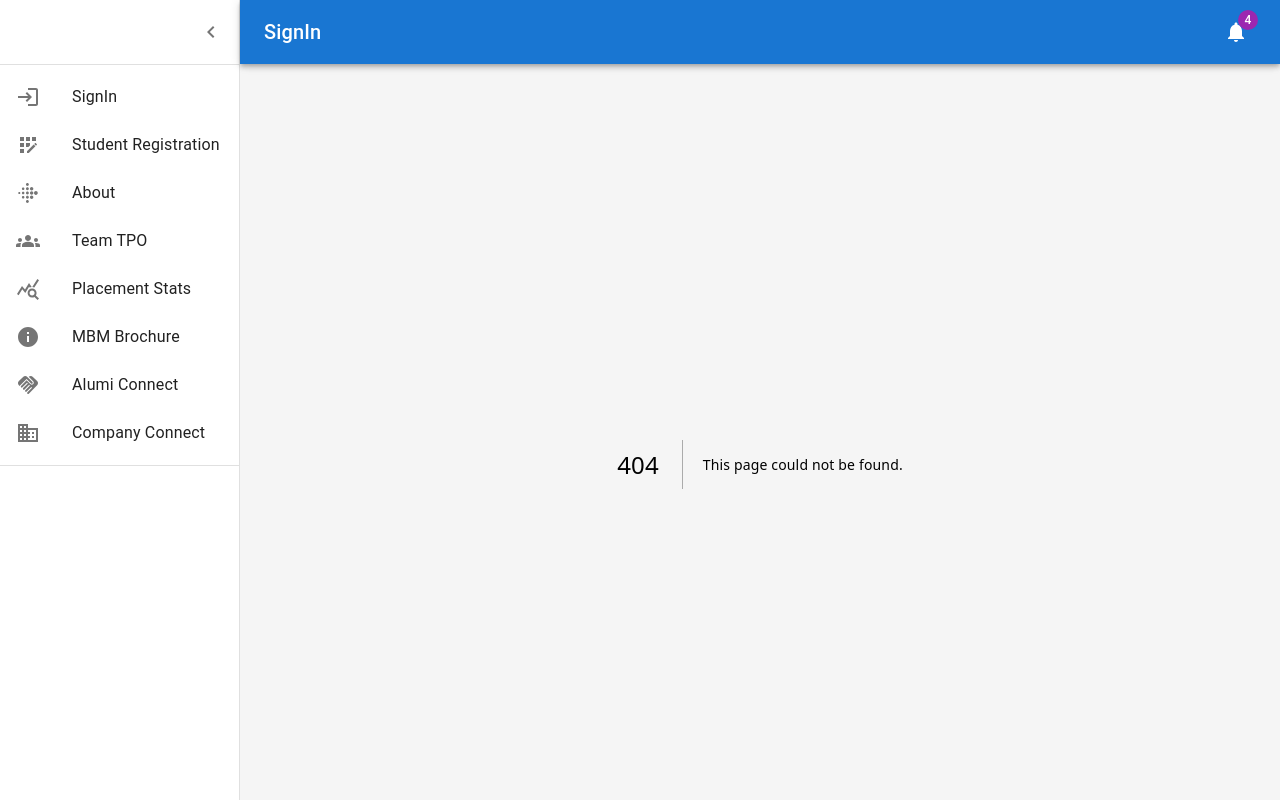
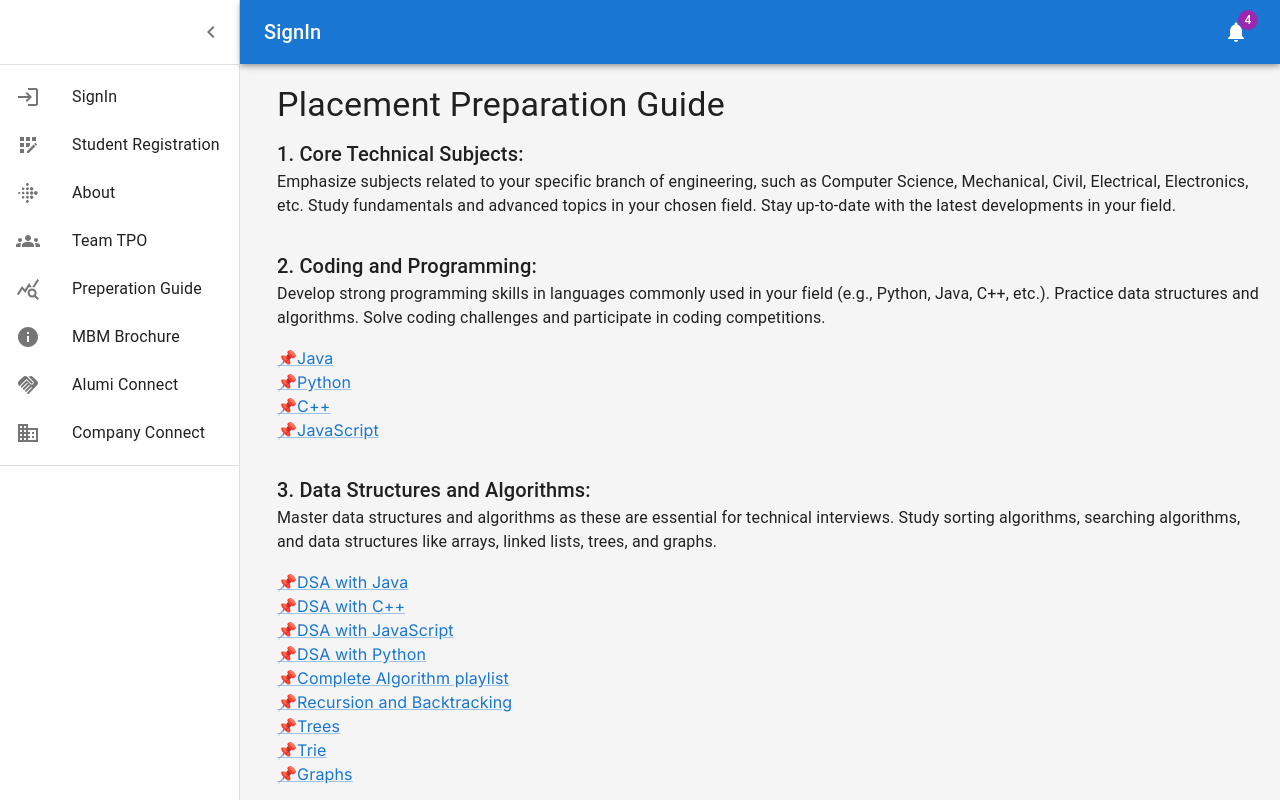
Before and after one commit to abhijeet-0019/MAJOR-PROJECT-24, a Next.js app: page /d_f/p_prep in a window 1280 px wide. Before the commit this address had no page. Built offline with nearby package versions, Linux system fonts and the light colour scheme.

Commit message:
added placement prep material

```diff
--- a/app/components/default_components/ListItemsDF.js
+++ b/app/components/default_components/ListItemsDF.js
@@ -58,12 +58,12 @@ export const mainListItems = ({ updateAppBarText }) => (
         <ListItemText primary="Team TPO" />
       </ListItemButton>
     </Link>
-    <Link href="/d_f/p_stats">
+    <Link href="/d_f/p_prep">
       <ListItemButton onClick={() => updateAppBarText('Placement Stats')}>
         <ListItemIcon>
           <QueryStatsIcon />
         </ListItemIcon>
-        <ListItemText primary="Placement Stats" />
+        <ListItemText primary="Preperation Guide" />
       </ListItemButton>
     </Link>
     <Link href="/d_f/placement_brochure">
--- /dev/null
+++ b/app/d_f/p_prep/page.js
@@ -0,0 +1,122 @@
+// pages/placement-guide.js
+
+import React from 'react';
+import { Box, Container, Typography, Link } from '@mui/material';
+
+const PlacementGuide = () => {
+  return (
+    <Container style={{margin: '13px', marginTop:'20px', marginRight:'20px'}}>
+      <Typography variant="h4" gutterBottom>
+        Placement Preparation Guide
+      </Typography>
+      <Box mb={4}>
+        <Typography variant="h6">1. Core Technical Subjects:</Typography>
+        <Typography variant="body1" paragraph>
+          Emphasize subjects related to your specific branch of engineering, such as Computer Science, Mechanical, Civil, Electrical, Electronics, etc. Study fundamentals and advanced topics in your chosen field. Stay up-to-date with the latest developments in your field.
+        </Typography>
+      </Box>
+
+      <Box mb={4}>
+        <Typography variant="h6">2. Coding and Programming:</Typography>
+        <Typography variant="body1" paragraph>
+          Develop strong programming skills in languages commonly used in your field (e.g., Python, Java, C++, etc.). Practice data structures and algorithms. Solve coding challenges and participate in coding competitions.
+        </Typography>
+        <Link href="https://www.youtube.com/watch?v=bm0OyhwFDuY&list=PLsyeobzWxl7pe_IiTfNyr55kwJPWbgxB5" target="_blank">📌Java</Link><br/>
+        <Link href="https://www.youtube.com/watch?v=7wnove7K-ZQ&list=PLu0W_9lII9agwh1XjRt242xIpHhPT2llg" target="_blank">📌Python</Link><br/>
+        <Link href="https://www.youtube.com/watch?v=z9bZufPHFLU&list=PLfqMhTWNBTe0b2nM6JHVCnAkhQRGiZMSJ" target="_blank">📌C++</Link><br/>
+        <Link href="https://www.youtube.com/watch?v=ER9SspLe4Hg&list=PLu0W_9lII9ahR1blWXxgSlL4y9iQBnLpR" target="_blank">📌JavaScript</Link>
+      </Box>
+
+      <Box mb={4}>
+        <Typography variant="h6">3. Data Structures and Algorithms:</Typography>
+        <Typography variant="body1" paragraph>
+          Master data structures and algorithms as these are essential for technical interviews. Study sorting algorithms, searching algorithms, and data structures like arrays, linked lists, trees, and graphs.
+        </Typography>
+        <Link href="https://www.youtube.com/watch?v=6iCHf7OZn6c&list=PL6Zs6LgrJj3tDXv8a_elC6eT_4R5gfX4d" target="_blank">📌DSA with Java</Link><br/>
+        <Link href="https://www.youtube.com/watch?v=WQoB2z67hvY&list=PLDzeHZWIZsTryvtXdMr6rPh4IDexB5NIA" target="_blank">📌DSA with C++</Link><br/>
+        <Link href="https://www.youtube.com/watch?v=8e_PwxYGZrA&list=PLzgPDYo_3xukPJdH6hVQ6Iic7KiJuoA-l&index=1" target="_blank">📌DSA with JavaScript</Link><br/>
+        <Link href="https://www.youtube.com/watch?v=8e_PwxYGZrA&list=PLzgPDYo_3xukPJdH6hVQ6Iic7KiJuoA-l&index=1" target="_blank">📌DSA with Python</Link><br/>
+        <Link href="https://www.youtube.com/watch?v=0IAPZzGSbME&list=PLDN4rrl48XKpZkf03iYFl-O29szjTrs_O" target="_blank">📌Complete Algorithm playlist</Link><br/>
+        <Link href="https://www.youtube.com/watch?v=yVdKa8dnKiE&list=PLgUwDviBIf0rGlzIn_7rsaR2FQ5e6ZOL9" target="_blank">📌Recursion and Backtracking</Link><br/>
+        <Link href="https://www.youtube.com/watch?v=_ANrF3FJm7I&list=PLJ_vPQ_vraNz90tiB1HNgUWjivW07RcXC" target="_blank">📌Trees</Link><br/>
+        <Link href="https://www.youtube.com/watch?v=dBGUmUQhjaM&list=PLgUwDviBIf0pcIDCZnxhv0LkHf5KzG9zp" target="_blank">📌Trie</Link><br/>
+        <Link href="https://www.youtube.com/watch?v=M3_pLsDdeuU&list=PLgUwDviBIf0oE3gA41TKO2H5bHpPd7fzn" target="_blank">📌Graphs</Link>
+      </Box>
+
+      <Box mb={4}>
+        <Typography variant="h6">4. Database Management:</Typography>
+        <Typography variant="body1" paragraph>
+          Understand database concepts, SQL, and database management systems (e.g., MySQL, PostgreSQL, Oracle). Learn about data modeling and database design.
+        </Typography>
+        <Link href="https://www.youtube.com/watch?v=wjfeGxqAQOY&list=PLrjkTql3jnm-CLxHftqLgkrZbM8fUt0vn" target="_blank">📌DBMS</Link><br/>
+        <Link href="https://www.youtube.com/watch?v=323H_mOOWQ4&list=PLxCzCOWd7aiHqU4HKL7-SITyuSIcD93id" target="_blank">📌SQL</Link>
+      </Box>
+
+      <Box mb={4}>
+        <Typography variant="h6">5. Web Development and Software Engineering:</Typography>
+        <Typography variant="body1" paragraph>
+          Learn web development technologies (HTML, CSS, JavaScript). Understand software development methodologies (Agile, Scrum) and version control (e.g., Git).
+        </Typography>
+        <Link href="https://www.youtube.com/watch?v=6mbwJ2xhgzM&list=PLu0W_9lII9agiCUZYRsvtGTXdxkzPyItg" target="_blank">📌Web dev in Hindi</Link><br/>
+        <Link href="https://www.youtube.com/watch?v=gQojMIhELvM&list=PLoYCgNOIyGAB_8_iq1cL8MVeun7cB6eNc" target="_blank">📌Web dev in English</Link><br/>
+        <Link href="https://www.youtube.com/watch?v=FN_HSCp7ctw&list=PLmXKhU9FNesTrw7n8ouPsSLEcduRlENHr" target="_blank">📌Software Engineering</Link><br/>
+        <Link href="https://www.youtube.com/watch?v=apGV9Kg7ics" target="_blank">📌Git and Github</Link>
+      </Box>
+
+      <Box mb={4}>
+        <Typography variant="h6">6. Operating Systems and Computer Networks:</Typography>
+        <Typography variant="body1" paragraph>
+          Gain knowledge in operating system principles and network protocols. Learn about TCP/IP, routing, and network security.
+        </Typography>
+        <Link href="https://www.youtube.com/watch?v=vBURTt97EkA&list=PLBlnK6fEyqRiVhbXDGLXDk_OQAeuVcp2O" target="_blank">📌Operating System</Link><br/>
+        <Link href="https://www.youtube.com/watch?v=VwN91x5i25g&list=PLBlnK6fEyqRgMCUAG0XRw78UA8qnv6jEx" target="_blank">📌Computer Networks</Link>
+      </Box>
+
+      <Box mb={4}>
+        <Typography variant="h6">7. Machine Learning and Artificial Intelligence (if applicable):</Typography>
+        <Typography variant="body1" paragraph>
+          Study machine learning algorithms, deep learning, and AI concepts. Gain hands-on experience with tools like TensorFlow, PyTorch, or scikit-learn.
+        </Typography>
+        <Link href="https://www.youtube.com/watch?v=GwIo3gDZCVQ" target="_blank">📌Free material</Link>
+      </Box>
+
+      <Box mb={4}>
+        <Typography variant="h6">8. Soft Skills:</Typography>
+        <Typography variant="body1" paragraph>
+          Develop strong communication skills, both written and verbal. Work on problem-solving, critical thinking, and analytical skills. Improve your time management and teamwork abilities.
+        </Typography>
+        <Link href="https://www.youtube.com/watch?v=x60GHpQ8gJk&list=PLWPirh4EWFpFIElSxplDlEhRDZHkBD-0n" target="_blank">📌Free material</Link>
+      </Box>
+
+      <Box mb={4}>
+        <Typography variant="h6">9. Professional Development:</Typography>
+        <Typography variant="body1" paragraph>
+          Build a strong LinkedIn profile. Attend seminars, workshops, and webinars related to your field. Participate in hackathons, coding competitions, and open-source projects.
+        </Typography>
+        <Link href="https://www.youtube.com/watch?v=S3qx4rt_Enk" target="_blank">📌Linkedin</Link><br/>
+        <Link href="https://dev.to/avinash201199/how-to-ask-for-a-referral-on-linkedin-1g7e" target="_blank">📌How to ask referral on Linkedin</Link>
+      </Box>
+
+      <Box mb={4}>
+        <Typography variant="h6">10. Projects and Internships:</Typography>
+        <Typography variant="body1" paragraph>
+          Engage in meaningful projects related to your field. Pursue internships to gain practical experience in real-world settings.
+        </Typography>
+      </Box>
+
+      <Box mb={4}>
+        <Typography variant="h6">11. Resume and Interview Preparation:</Typography>
+        <Typography variant="body1" paragraph>
+          Create a well-structured resume highlighting your skills, projects, and achievements. Practice for technical and HR interviews through mock interviews. Learn about common interview questions and how to approach them.
+        </Typography>
+        <Link href="https://www.youtube.com/watch?v=y8YH0Qbu5h4" target="_blank">📌Resume tips</Link><br/>
+        <Link href="https://drive.google.com/file/d/1cT_brbJ80A_aVq4QdR4jDlRB06UFcyYy/view?usp=sharing" target="_blank">📌Complete Resume guide</Link><br/>
+        <Link href="https://github.com/avinash201199/Resume-Templates" target="_blank">📌Resume Templates</Link><br/>
+        <Link href="https://github.com/avinash201199/Interviews-Resources" target="_blank">📌Interview questions pdfs</Link>
+      </Box>
+
+    </Container>
+  );
+};
+
+export default PlacementGuide;
--- a/app/d_f/p_stats/page.js
+++ /dev/null
@@ -1,11 +0,0 @@
-import React from 'react'
-
-const PlacementStats = () => {
-  return (
-    <div>
-      <h1>Placement Stats</h1>
-    </div>
-  )
-}
-
-export default PlacementStats
```
